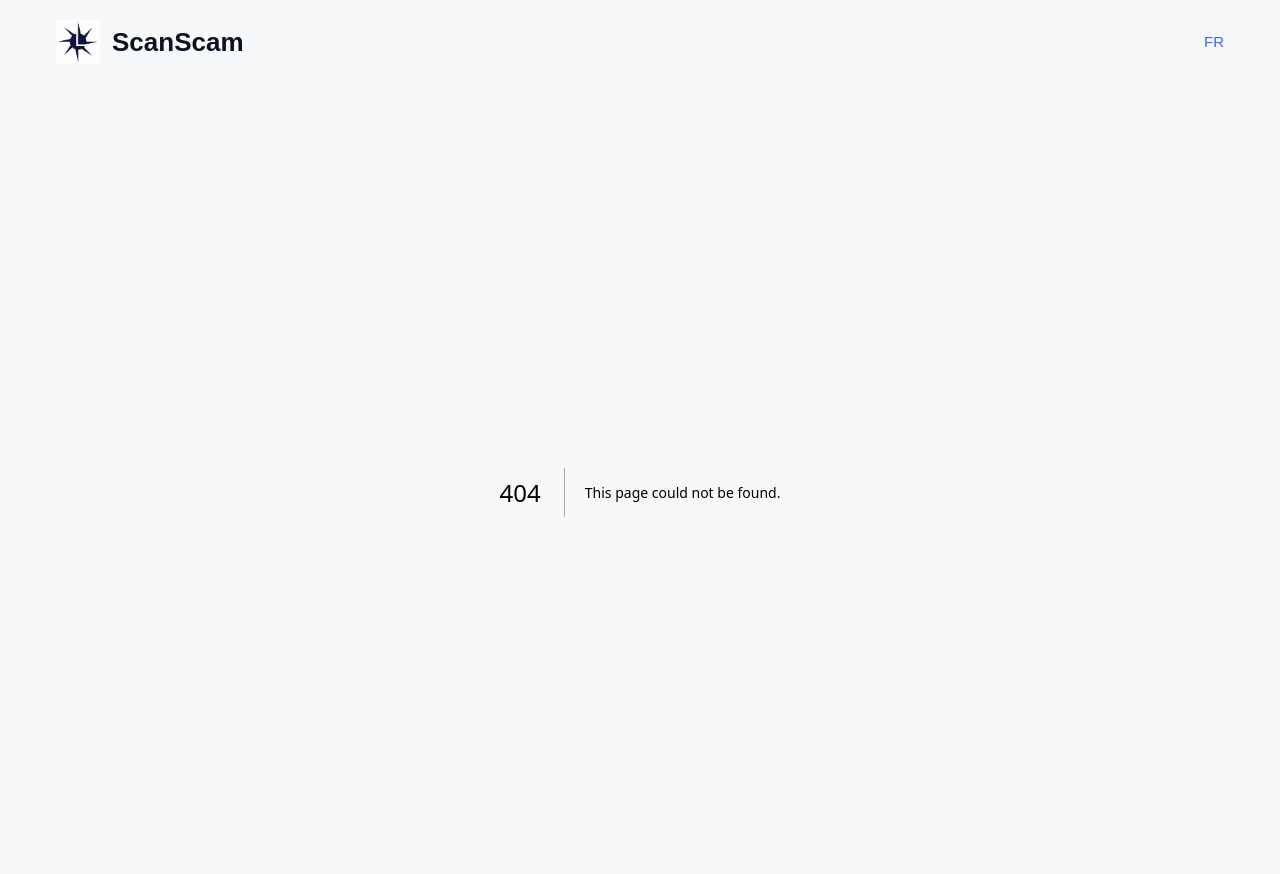
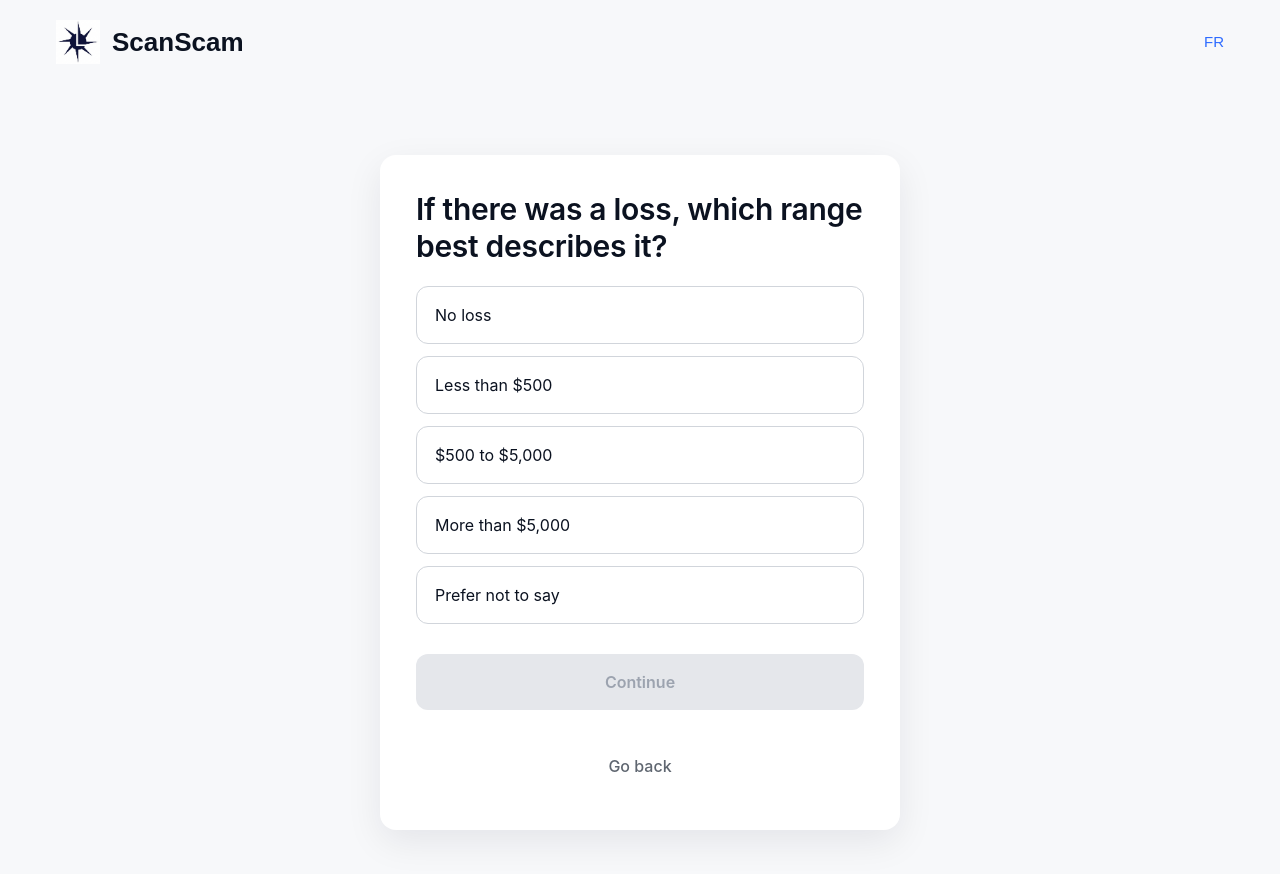
Before and after one commit to Gabothefounder/scanscam, a Next.js app: page /report/loss in a window 1280 px wide. Before the commit this address had no page. Shown: the top 874 px of the page. Built offline with nearby package versions, Linux system fonts and the light colour scheme.

Commit message:
mvp2/B7B-financial-loss

```diff
--- /dev/null
+++ b/app/report/loss/page.tsx
@@ -0,0 +1,207 @@
+"use client";
+
+import { useEffect, useState } from "react";
+
+/* ---------------- Copy ---------------- */
+
+const copy = {
+  en: {
+    question: "If there was a loss, which range best describes it?",
+    options: [
+      "No loss",
+      "Less than $500",
+      "$500 to $5,000",
+      "More than $5,000",
+      "Prefer not to say",
+    ],
+    continue: "Continue",
+    goBack: "Go back",
+  },
+  fr: {
+    question: "S'il y a eu une perte, quelle tranche correspond le mieux ?",
+    options: [
+      "Aucune perte",
+      "Moins de 500 $",
+      "Entre 500 $ et 5 000 $",
+      "Plus de 5 000 $",
+      "Préfère ne pas répondre",
+    ],
+    continue: "Continuer",
+    goBack: "Revenir",
+  },
+};
+
+/* ---------------- Page ---------------- */
+
+export default function LossPage() {
+  const [mounted, setMounted] = useState(false);
+  const [lang, setLang] = useState<"en" | "fr">("en");
+  const [selectedOption, setSelectedOption] = useState<string | null>(null);
+
+  useEffect(() => {
+    const params = new URLSearchParams(window.location.search);
+    const currentLang = params.get("lang") === "fr" ? "fr" : "en";
+    setLang(currentLang);
+    setMounted(true);
+  }, []);
+
+  // Prevent hydration mismatch
+  if (!mounted) {
+    return null;
+  }
+
+  const t = copy[lang];
+
+  const handleContinue = () => {
+    if (selectedOption) {
+      window.location.href = `/report/story?lang=${lang}`;
+    }
+  };
+
+  const isContinueEnabled = selectedOption !== null;
+
+  return (
+    <main style={styles.container}>
+      <section style={styles.main}>
+        <div style={styles.card}>
+          <h1 style={styles.question}>{t.question}</h1>
+
+          <div style={styles.options}>
+            {t.options.map((option, index) => {
+              const isSelected = option === selectedOption;
+              return (
+                <button
+                  key={index}
+                  onClick={() => setSelectedOption(option)}
+                  style={{
+                    ...styles.optionButton,
+                    ...(isSelected ? styles.optionButtonSelected : {}),
+                  }}
+                >
+                  {option}
+                </button>
+              );
+            })}
+          </div>
+
+          <button
+            onClick={handleContinue}
+            disabled={!isContinueEnabled}
+            style={{
+              ...styles.continueButton,
+              ...(isContinueEnabled
+                ? styles.continueButtonEnabled
+                : styles.continueButtonDisabled),
+            }}
+          >
+            {t.continue}
+          </button>
+
+          <a href={`/report/impact?lang=${lang}`} style={styles.goBackButton}>
+            {t.goBack}
+          </a>
+        </div>
+      </section>
+    </main>
+  );
+}
+
+/* ---------------- Styles ---------------- */
+
+const styles = {
+  container: {
+    minHeight: "100vh",
+    display: "flex",
+    flexDirection: "column" as const,
+    backgroundColor: "#F7F8FA",
+    color: "#0B1220",
+    fontFamily: "Inter, system-ui, sans-serif",
+  },
+
+  main: {
+    flex: 1,
+    display: "flex",
+    alignItems: "center",
+    justifyContent: "center",
+    padding: "32px",
+  },
+
+  card: {
+    width: "100%",
+    maxWidth: "520px",
+    backgroundColor: "#FFFFFF",
+    borderRadius: "16px",
+    padding: "36px",
+    display: "flex",
+    flexDirection: "column" as const,
+    gap: "20px",
+    boxShadow: "0 12px 36px rgba(11,18,32,0.08)",
+  },
+
+  question: {
+    fontSize: "30px",
+    lineHeight: 1.25,
+    fontWeight: 600,
+    letterSpacing: "-0.3px",
+  },
+
+  options: {
+    display: "flex",
+    flexDirection: "column" as const,
+    gap: "12px",
+  },
+
+  optionButton: {
+    padding: "16px 18px",
+    backgroundColor: "#FFFFFF",
+    color: "#0B1220",
+    textAlign: "left" as const,
+    borderRadius: "12px",
+    border: "1px solid #D1D5DB",
+    cursor: "pointer",
+    fontWeight: 400,
+    fontSize: "16px",
+    lineHeight: 1.5,
+    transition: "all 0.2s",
+  },
+
+  optionButtonSelected: {
+    backgroundColor: "#2E6BFF",
+    color: "#FFFFFF",
+    borderColor: "#2E6BFF",
+    fontWeight: 500,
+  },
+
+  continueButton: {
+    marginTop: "10px",
+    padding: "16px 18px",
+    borderRadius: "12px",
+    border: "none",
+    fontWeight: 600,
+    fontSize: "16px",
+    cursor: "pointer",
+  },
+
+  continueButtonEnabled: {
+    backgroundColor: "#2E6BFF",
+    color: "#FFFFFF",
+  },
+
+  continueButtonDisabled: {
+    backgroundColor: "#E5E7EB",
+    color: "#9CA3AF",
+    cursor: "not-allowed",
+  },
+
+  goBackButton: {
+    marginTop: "8px",
+    padding: "16px 18px",
+    backgroundColor: "transparent",
+    color: "#5F6670",
+    textAlign: "center" as const,
+    borderRadius: "12px",
+    textDecoration: "none",
+    fontWeight: 500,
+    fontSize: "16px",
+  },
+};
```
